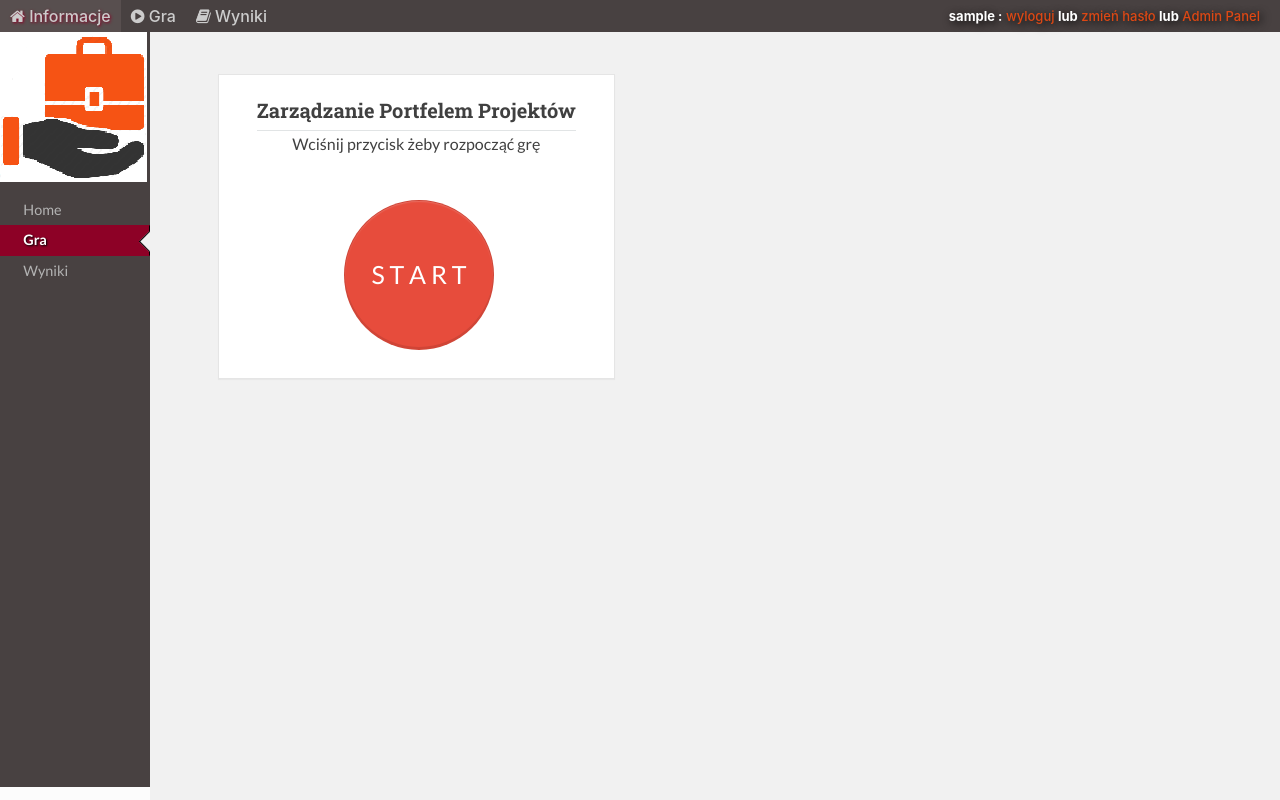
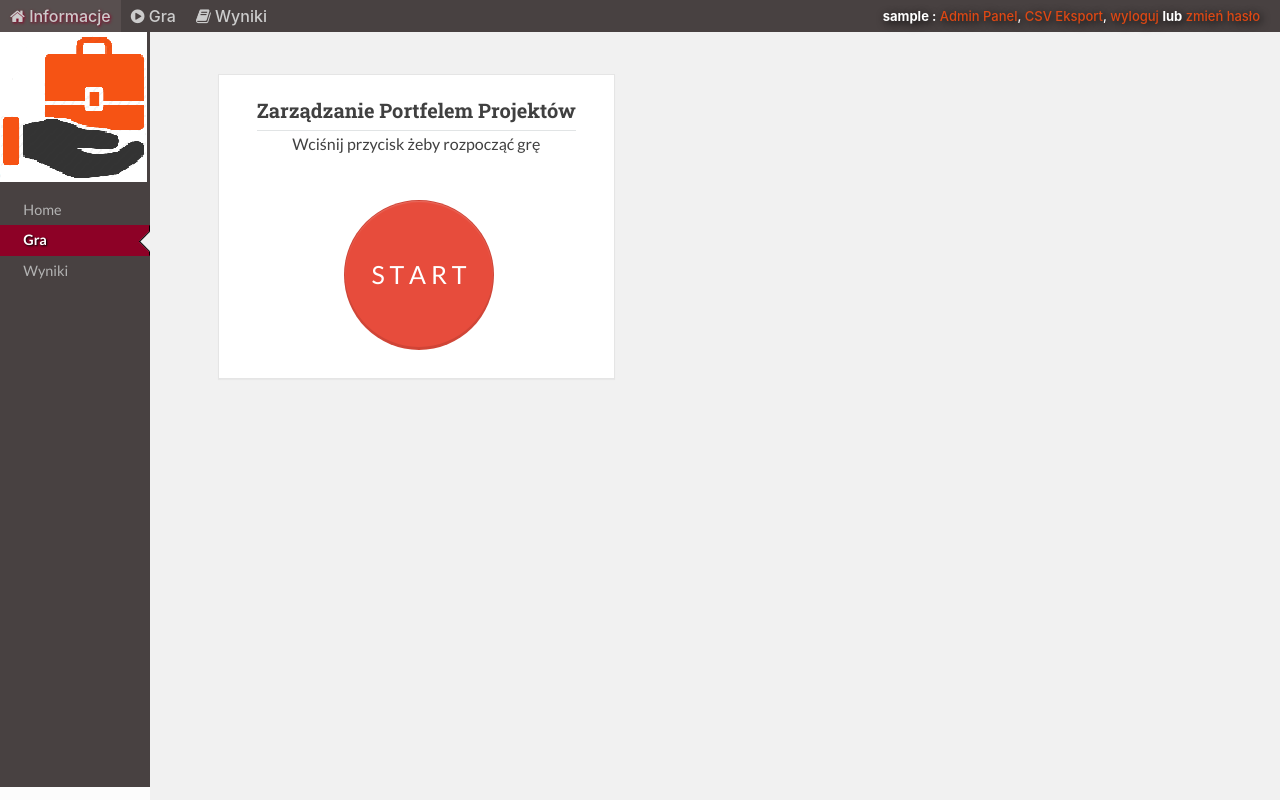
Before and after one commit to piotrpasterak/mgmnt_game, a Django app: page /game/ in a window 1280 px wide. Run offline with Django 3.2, Linux system fonts and the light colour scheme; the visitor is signed in with stand-in values (Sample User, id 1); some libraries are stand-ins or nearby versions.

Commit message:
exporter link

```diff
--- a/templates/fragments/topbar.html
+++ b/templates/fragments/topbar.html
@@ -15,13 +15,13 @@
         <li>
             {% if user.is_authenticated %}
                 <b> {{ user.username }} :</b>
+                {% if user.is_staff %}
+                    <span><a class="nav-item" id="admin" href="{% url 'admin:index' %}">Admin Panel</a></span>,
+                    <span><a class="nav-item" id="export" href="{% url 'export_to_csv' %}">CSV Eksport</a></span>,
+                {% endif %}
                 <span><a class="nav-item"  id="logout" href="{% url 'logout' %}">wyloguj</a></span>
                 <b>lub</b>
                 <span><a class="nav-item"  id="logout" href="{% url 'password_reset' %}">zmień hasło</a></span>
-                {% if user.is_staff %}
-                    <b>lub</b>
-                    <span><a class="nav-item" id="admin" href="{% url 'admin:index' %}">Admin Panel</a></span>
-                {% endif %}
             {% else %}
                 <span><a id="logout" href="{% url 'login' %}">Zaloguj się</a></span>
                 <b>lub</b>
```
